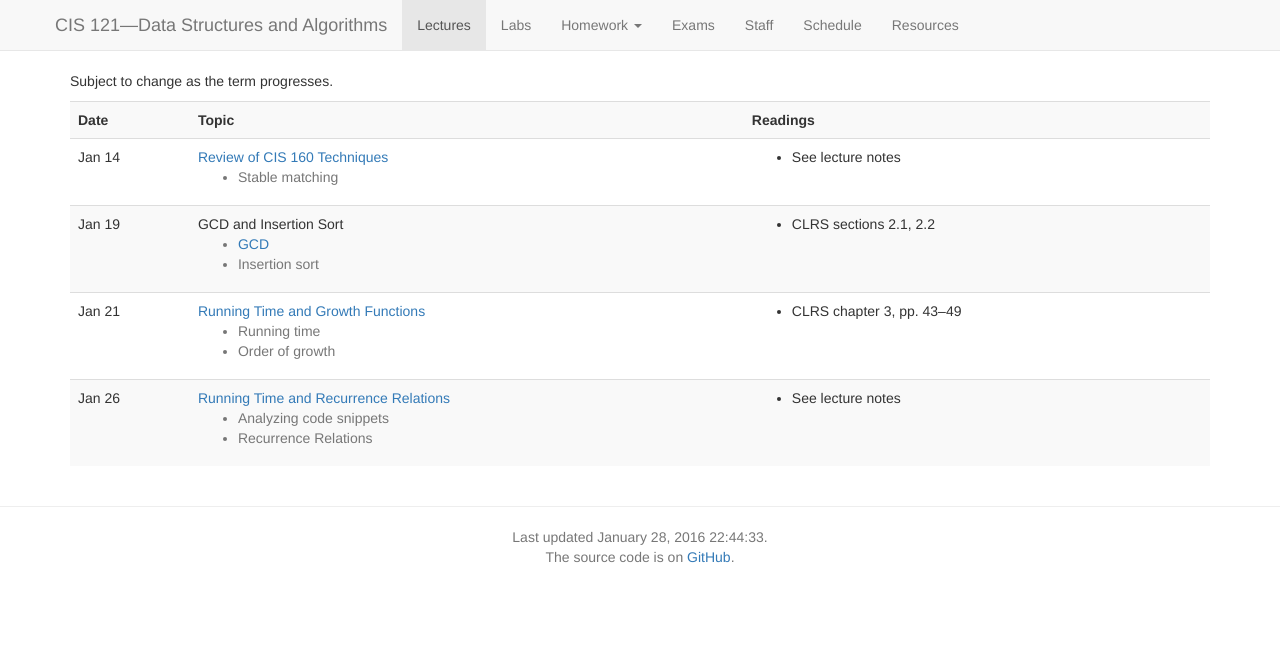
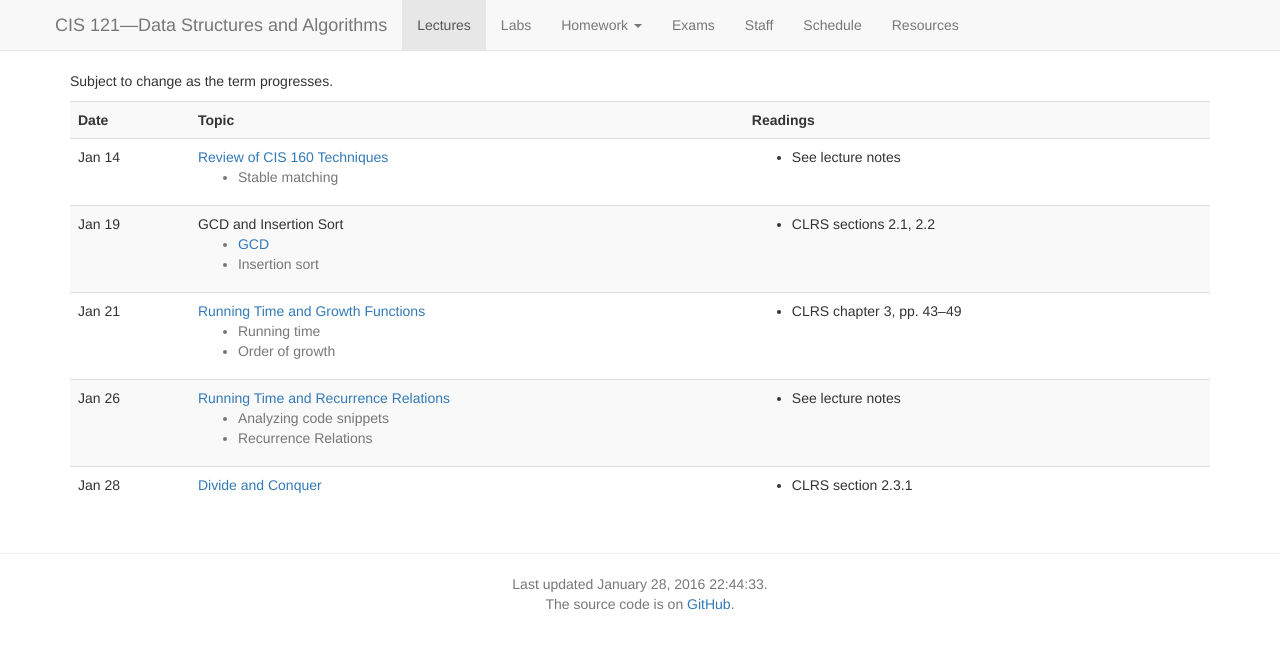
Before and after one commit to vikramkh/course-website-16fa, a Jekyll site: the page built from lectures.md, in a window 1280 px wide. Shown: the top 649 px of the page. Built offline with Jekyll 4.4.1, drawn with Linux system fonts in a browser that asks for light colours; nearby versions of some CDN libraries.

Commit message:
Add divide and conquer lecture

```diff
--- a/_data/lectures.yaml
+++ b/_data/lectures.yaml
@@ -34,3 +34,9 @@
     - Recurrence Relations
   reading:
     - See lecture notes
+
+- date: 2016-1-28
+  title: Divide and Conquer
+  slides: lectures/dc.pdf
+  reading:
+    - CLRS section 2.3.1
```
Also changed, not shown: 4 other files.
